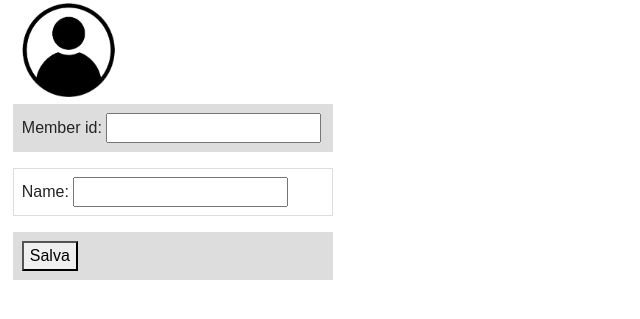
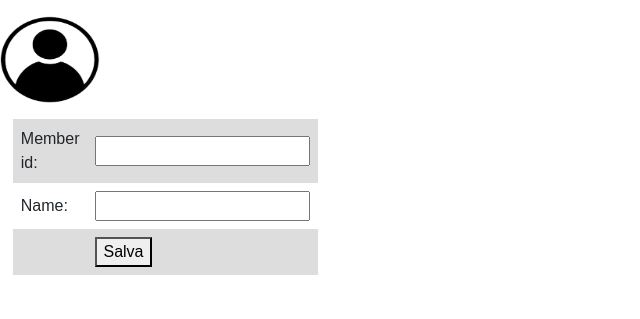
Before and after one commit to andbar27/provaLibreria, a Django app: page /libreria/add-member in a window 1280 px wide. Shown: the part 56-375 px from the top of the page, without its empty margins (0-640 px from the left). Run offline with Django 5.2, Linux system fonts and the light colour scheme.

Commit message:
added tag table in form add-member

```diff
--- a/libreria/templates/libreria/add-member.html
+++ b/libreria/templates/libreria/add-member.html
@@ -1,32 +1,55 @@
 {% extends 'libreria/common.html'%}
 
 {% block content %}
+
 <style>
-    p {
-        margin-top: 0.3%;
+    table {
         margin-left: 1%;
         font-family: arial, sans-serif;
         border-collapse: collapse;
-        width: 25%;
+        width: 18%;
+    }
 
-
-
-        border: 1px solid #dddddd;
+    td, th {
+        border: 0px solid #dddddd;
         text-align: left;
         padding: 8px;
     }
 
-    p:nth-child(even) {
+    tr:nth-child(odd) {
         background-color: #dddddd;
     }
 </style>
-<img src="../../static/libreria/membro.png" border="0" alt="logomembro"  width="120" height="100">
+
 <form method="post" enctype="multipart/form-data">
-    {% csrf_token %}
-    {{ form.as_p }}
-    <p>
-    <button type="submit">Salva</button>
-    </p>
+    <input type="hidden" name="csrfmiddlewaretoken" value="dwAeWsuhg9gjBGWowzGBXY8GIyxpNLePrMGE9oUEMl60dBAhJeeeLkTsfeYhmA3i">
+    <table>
+        <p></p>
+        <tr>
+            <img src="../../static/libreria/membro.png" border="0" alt="logomembro"  width="100" height="87">
+        </tr>
+        <tr><p></p></tr>
+        <tr>
+            <td>
+                <label for="id_member_id">Member id:</label>
+            </td><td>
+                <input type="text" name="member_id" maxlength="13" required="" id="id_member_id">
+            </td>
+        </tr><tr>
+            <td>
+                <label for="id_name">Name:</label>
+            </td><td>
+                <input type="text" name="name" maxlength="40" required="" id="id_name">
+            </td>
+        </tr><tr>
+            <td>
+            </td>
+            <td>
+                <button type="submit">Salva</button>
+            </td>
+        </tr>
 </form>
 
+<script src="https://cdn.jsdelivr.net/npm/bootstrap@5.0.0-beta2/dist/js/bootstrap.bundle.min.js" integrity="sha384-b5kHyXgcpbZJO/tY9Ul7kGkf1S0CWuKcCD38l8YkeH8z8QjE0GmW1gYU5S9FOnJ0" crossorigin="anonymous"></script>
+
 {% endblock %}
```
Also changed, not shown: libreria/static/libreria/membro.png.
